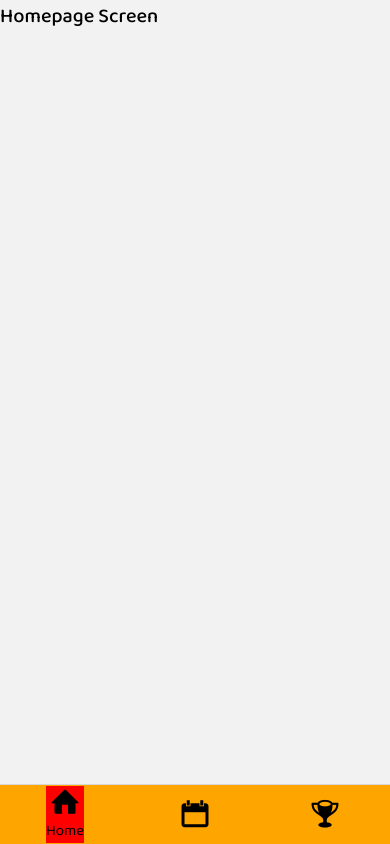
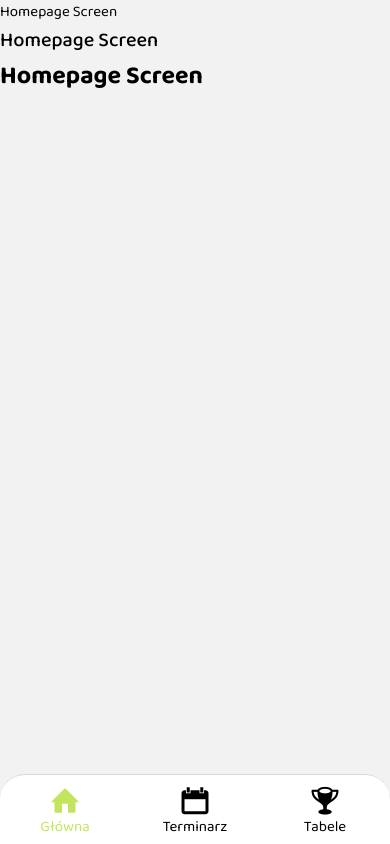
Before and after one commit to BartekObudzinski/FootballLeagueMobileApp, a React Native app: screen / in a window 390 px wide. Built offline with nearby package versions, Linux system fonts and the light colour scheme.

Commit message:
bottom menu style

```diff
--- a/src/Components/Atoms/Typography/index.tsx
+++ b/src/Components/Atoms/Typography/index.tsx
@@ -1,6 +1,8 @@
 import * as Styled from './styles';
 import { TypographyProps } from './types';
-
+/**
+ * Default text component with medium variant as default, otherwise you can use small or large variant.
+ */
 export const Typography: React.FC<TypographyProps> = ({
   variant = 'medium',
   children,
--- a/src/Components/Pages/Homepage/index.tsx
+++ b/src/Components/Pages/Homepage/index.tsx
@@ -4,7 +4,10 @@ import { Typography } from '../../Atoms/Typography/styles';
 export const Homepage = () => {
   return (
     <SafeAreaView>
-      <Typography>Homepage Screen</Typography>
+      <Typography variant="small">Homepage Screen</Typography>
+      <Typography variant="medium">Homepage Screen</Typography>
+
+      <Typography variant="large">Homepage Screen</Typography>
     </SafeAreaView>
   );
 };
--- a/src/Navigation/TabsBottomMenu/TabMenuBottomScreens/HomepageTab/index.tsx
+++ b/src/Navigation/TabsBottomMenu/TabMenuBottomScreens/HomepageTab/index.tsx
@@ -1,37 +1,8 @@
-import { Entypo } from '@expo/vector-icons';
 import React from 'react';
-import { View } from 'react-native';
-import { Typography } from '../../../../Components/Atoms/Typography';
 import { Homepage } from '../../../../Components/Pages/Homepage';
 import { HOMEPAGE_SCREEN } from '../../../../Components/Pages/Homepage/consts';
-import { TAB_ICON_SIZE } from '../../consts';
 import { TabBottomMenuType } from '../../types';
 
 export const HomepageTab: TabBottomMenuType = (Tab) => {
-  return (
-    <Tab.Screen
-      options={{
-        headerShown: false,
-        tabBarIcon: () => (
-          <View
-            style={{
-              backgroundColor: 'red',
-              alignItems: 'center',
-              justifyContent: 'center',
-            }}
-          >
-            <Entypo
-              name="home"
-              size={TAB_ICON_SIZE}
-              color="black"
-              style={{ padding: 0, margin: 0 }}
-            />
-            <Typography variant="small">Home</Typography>
-          </View>
-        ),
-      }}
-      name={HOMEPAGE_SCREEN}
-      component={Homepage}
-    />
-  );
+  return <Tab.Screen name={HOMEPAGE_SCREEN} component={Homepage} />;
 };
--- a/src/Navigation/TabsBottomMenu/TabMenuBottomScreens/MatchesTab/index.tsx
+++ b/src/Navigation/TabsBottomMenu/TabMenuBottomScreens/MatchesTab/index.tsx
@@ -1,21 +1,8 @@
-import { Entypo } from '@expo/vector-icons';
 import React from 'react';
 import { Matches } from '../../../../Components/Pages/Matches';
 import { MATCHES_SCREEN } from '../../../../Components/Pages/Matches/consts';
-import { TAB_ICON_SIZE } from '../../consts';
 import { TabBottomMenuType } from '../../types';
 
 export const MatchesTab: TabBottomMenuType = (Tab) => {
-  return (
-    <Tab.Screen
-      options={{
-        headerShown: false,
-        tabBarIcon: () => (
-          <Entypo name="calendar" size={TAB_ICON_SIZE} color="black" />
-        ),
-      }}
-      name={MATCHES_SCREEN}
-      component={Matches}
-    />
-  );
+  return <Tab.Screen name={MATCHES_SCREEN} component={Matches} />;
 };
--- a/src/Navigation/TabsBottomMenu/TabMenuBottomScreens/TablesTab/index.tsx
+++ b/src/Navigation/TabsBottomMenu/TabMenuBottomScreens/TablesTab/index.tsx
@@ -1,21 +1,8 @@
-import { Entypo } from '@expo/vector-icons';
 import React from 'react';
 import { Tables } from '../../../../Components/Pages/Tables';
 import { TABLES_SCREEN } from '../../../../Components/Pages/Tables/consts';
-import { TAB_ICON_SIZE } from '../../consts';
 import { TabBottomMenuType } from '../../types';
 
 export const TablesTab: TabBottomMenuType = (Tab) => {
-  return (
-    <Tab.Screen
-      options={{
-        headerShown: false,
-        tabBarIcon: () => (
-          <Entypo name="trophy" size={TAB_ICON_SIZE} color="black" />
-        ),
-      }}
-      name={TABLES_SCREEN}
-      component={Tables}
-    />
-  );
+  return <Tab.Screen name={TABLES_SCREEN} component={Tables} />;
 };
--- /dev/null
+++ b/src/Navigation/TabsBottomMenu/TabMenuBottomScreens/Utils/icon-properties.ts
@@ -0,0 +1,33 @@
+import { HOMEPAGE_SCREEN } from '../../../../Components/Pages/Homepage/consts';
+import { MATCHES_SCREEN } from '../../../../Components/Pages/Matches/consts';
+import { TABLES_SCREEN } from '../../../../Components/Pages/Tables/consts';
+
+export const iconProperties = (
+  routeName: string,
+): {
+  name: 'home' | 'calendar' | 'trophy' | 'emoji-happy';
+  label: string;
+} => {
+  switch (routeName) {
+    case HOMEPAGE_SCREEN:
+      return {
+        name: 'home',
+        label: 'Główna',
+      };
+    case MATCHES_SCREEN:
+      return {
+        name: 'calendar',
+        label: 'Terminarz',
+      };
+    case TABLES_SCREEN:
+      return {
+        name: 'trophy',
+        label: 'Tabele',
+      };
+    default:
+      return {
+        name: 'emoji-happy',
+        label: 'Błąd',
+      };
+  }
+};
--- a/src/Navigation/TabsBottomMenu/index.tsx
+++ b/src/Navigation/TabsBottomMenu/index.tsx
@@ -1,24 +1,45 @@
+import { Entypo } from '@expo/vector-icons';
 import React from 'react';
-import { Tab } from './consts';
+import { Typography } from '../../Components/Atoms/Typography';
+import theme from '../../Setup/theme';
+import { Tab, TAB_ICON_SIZE } from './consts';
+import { styles } from './styles';
 import { HomepageTab } from './TabMenuBottomScreens/HomepageTab';
 import { MatchesTab } from './TabMenuBottomScreens/MatchesTab';
 import { TablesTab } from './TabMenuBottomScreens/TablesTab';
-
+import { iconProperties } from './TabMenuBottomScreens/Utils/icon-properties';
 export const TabsBottomMenuStack = () => {
   return (
     <Tab.Navigator
-      screenOptions={{
-        tabBarShowLabel: false,
-        tabBarStyle: { position: 'absolute', height: 60 },
-        tabBarIconStyle: { backgroundColor: 'red' },
-        tabBarLabelStyle: { backgroundColor: 'red' },
-        tabBarBadgeStyle: { backgroundColor: 'red' },
-        headerLeftContainerStyle: { backgroundColor: 'yellow' },
-        headerRightContainerStyle: { backgroundColor: 'pink' },
-        headerTitleContainerStyle: { backgroundColor: 'green' },
-        headerBackgroundContainerStyle: { backgroundColor: 'purple' },
-        headerTitleStyle: { backgroundColor: 'grey' },
-        tabBarItemStyle: { backgroundColor: 'orange' },
+      screenOptions={({ route }) => {
+        const { name, label } = iconProperties(route.name);
+        const { LIGHT_GREEN, BLACK } = theme.colors;
+        return {
+          headerShown: false,
+          tabBarIcon: ({ focused }) => {
+            return (
+              <Entypo
+                name={name}
+                size={TAB_ICON_SIZE}
+                color={focused ? LIGHT_GREEN : BLACK}
+              />
+            );
+          },
+          tabBarLabel: ({ focused }) => {
+            return (
+              <Typography
+                variant="small"
+                style={[
+                  styles.tabBarLabel,
+                  { color: focused ? LIGHT_GREEN : BLACK },
+                ]}
+              >
+                {label}
+              </Typography>
+            );
+          },
+          tabBarStyle: styles.tabBarStyle,
+        };
       }}
     >
       {HomepageTab(Tab)}
--- /dev/null
+++ b/src/Navigation/TabsBottomMenu/styles.ts
@@ -0,0 +1,13 @@
+import { StyleSheet } from 'react-native';
+
+export const styles = StyleSheet.create({
+  tabBarStyle: {
+    height: 70,
+    paddingTop: 12,
+    borderTopLeftRadius: 25,
+    borderTopRightRadius: 25,
+  },
+  tabBarLabel: {
+    paddingBottom: 5,
+  },
+});
--- a/src/Setup/theme.ts
+++ b/src/Setup/theme.ts
@@ -5,8 +5,10 @@ const theme: {
 } = {
   colors: {
     WHITE: '#FFF',
+    BLACK: '#000',
     DARK_WHITE: '#eeeeee66',
     DEEP_DARK_BLUE: '#00141e',
+    LIGHT_GREEN: '#c3e45d',
   },
   fontSize: {
     small: 15,
```
